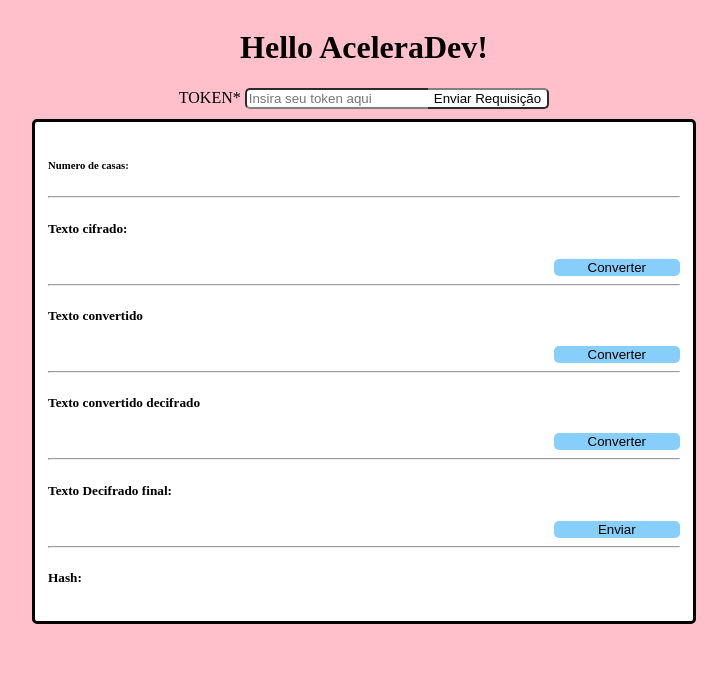
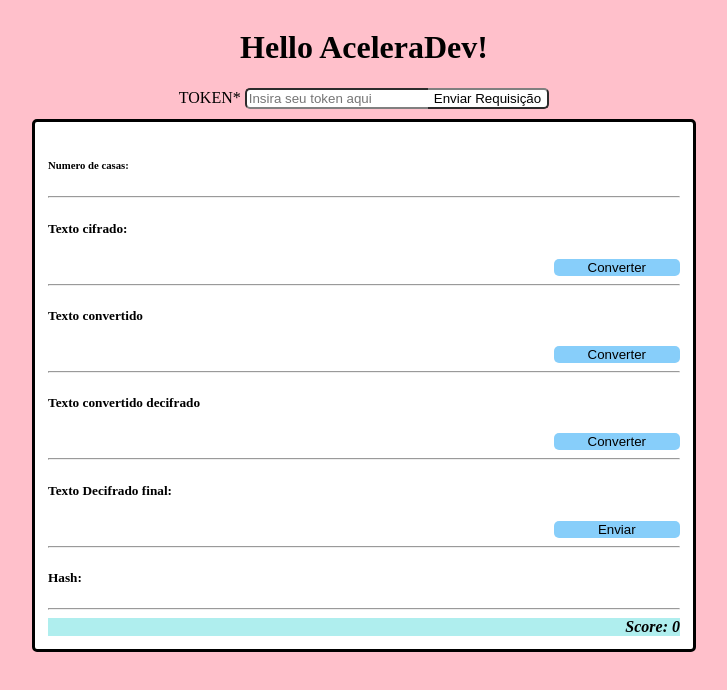
Before and after one commit to clarityClarice/Desafio-Acelera-Dev, a React (Create React App) app: page / in a window 1280 px wide. Shown: the top 690 px of the page, without its empty margins (276-1003 px from the left). Built offline with nearby package versions, Linux system fonts and the light colour scheme; the HTML template or start-up script is replaced by a standard one.

Commit message:
Score now shows at the end

```diff
--- a/src/App.js
+++ b/src/App.js
@@ -13,6 +13,7 @@ function App() {
   const [convertido_d, setConvertido_d] = useState('')
   let [array, setArray] = useState('')
   const [hash, setHash] = useState('')
+  const [score, setScore] = useState('0')
 
 
     async function handleSubmit(event){
@@ -237,7 +238,8 @@ function App() {
       var response = new FormData()
       response.append('answer', blob)
 
-      await api.post(`/submit-solution?token=${token}`, response)
+      const _score = await api.post(`/submit-solution?token=${token}`, response)
+      setScore(_score.data.score)
     }
 
 
@@ -293,6 +295,10 @@ function App() {
           <hr></hr>
           <h5>Hash:</h5>
           <span>{hash}</span>
+          <hr/>
+          <div className="Score">
+            <span>Score: {score}</span>
+          </div>
         </div>
       </div>
 
--- a/src/style.css
+++ b/src/style.css
@@ -48,3 +48,10 @@ body{
   display: grid;
   grid-template-columns: 4fr 1fr;
 }
+
+.Score{
+  background: paleturquoise;
+  font-style: italic;
+  font-weight: bold;
+  text-align: right;
+}
```
